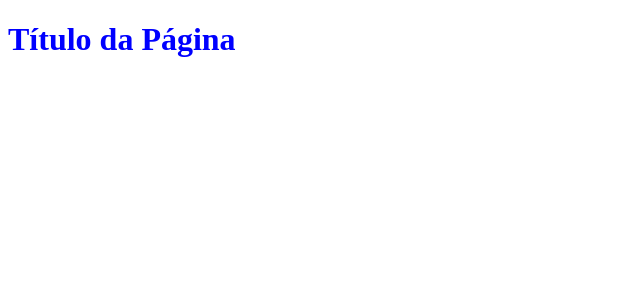
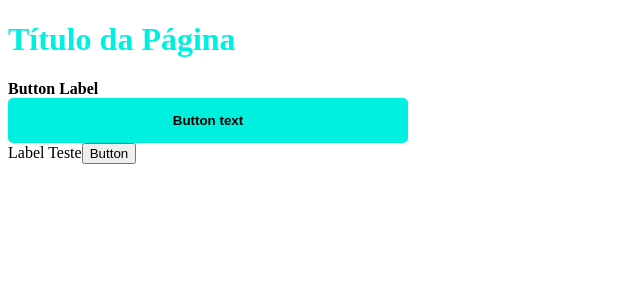
Before and after one commit to RuanL-Dev/growth-reactjs-revisao, a Next.js app: page / in a window 1280 px wide. Shown: the top 300 px of the page, without its empty margins (0-640 px from the left). Built offline with nearby package versions, Linux system fonts and the light colour scheme.

Commit message:
Criado exemplo com Scss

```diff
--- a/package.json
+++ b/package.json
@@ -14,7 +14,8 @@
   "dependencies": {
     "next": "^12.1.6",
     "react": "^18.1.0",
-    "react-dom": "^18.1.0"
+    "react-dom": "^18.1.0",
+    "sass": "^1.52.1"
   },
   "devDependencies": {
     "eslint": "^8.15.0",
--- a/pages/index.jsx
+++ b/pages/index.jsx
@@ -1,5 +1,13 @@
 import Title from '../src/components/title/Title'
+import Button from '../src/components/button/Button'
 
 export default function HomePage() {
-  return <Title>Título da Página</Title>
+  return (
+    <>
+      <Title>Título da Página</Title>
+      <Button>Botão</Button>
+      <label>Label Teste</label>
+      <button>Button</button>
+    </>
+  )
 }
--- /dev/null
+++ b/src/components/button/Button.jsx
@@ -0,0 +1,10 @@
+import styles from './button.module.scss'
+
+export default function Button() {
+  return (
+    <div className={styles.button}>
+      <label>Button Label</label>
+      <button>Button text</button>
+    </div>
+  )
+}
--- /dev/null
+++ b/src/components/button/button.module.scss
@@ -0,0 +1,20 @@
+$primary-color: #00f0e0;
+
+.button {
+  display: flex;
+  flex-direction: column;
+  max-width: 400px;
+
+  label {
+    font-weight: bold;
+  }
+
+  button {
+    background-color: $primary-color;
+    cursor: pointer;
+    font-weight: bold;
+    border: 0;
+    padding: 15px;
+    border-radius: 5px;
+  }
+}
--- a/src/components/title/Title.jsx
+++ b/src/components/title/Title.jsx
@@ -1,4 +1,4 @@
-import styles from './Title.module.css'
+import styles from './Title.module.scss'
 
 export default function Title({ children }) {
   return <h1 className={styles.title}>{children}</h1>
--- a/src/components/title/Title.module.css
+++ /dev/null
@@ -1,3 +0,0 @@
-.title {
-  color: blue;
-}
--- /dev/null
+++ b/src/components/title/Title.module.scss
@@ -0,0 +1,5 @@
+$primary-color: #00f0e0;
+
+.title {
+  color: $primary-color;
+}
```
Also changed, not shown: 1 other file (tests, documents, lock files or other folders).
